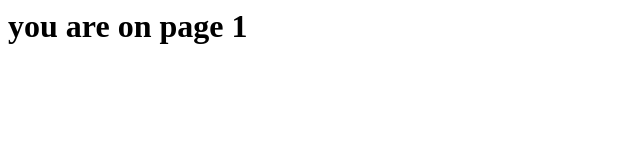
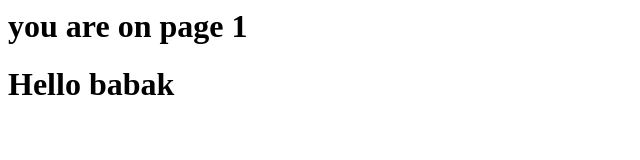
Before and after one commit to rainyson/git-training-jadi, a plain HTML site: page page1.html in a window 1280 px wide. Shown: the whole page, without its empty margins (0-640 px from the left). Drawn offline with Linux system fonts and the light colour scheme.

Commit message:
say hello to to babak

```diff
--- a/page1.html
+++ b/page1.html
@@ -1,5 +1,6 @@
 <html>
   <body>
     <h1>you are on page 1</h1>
+    <h1>Hello babak</h1>
   </body>
 </html>
```
